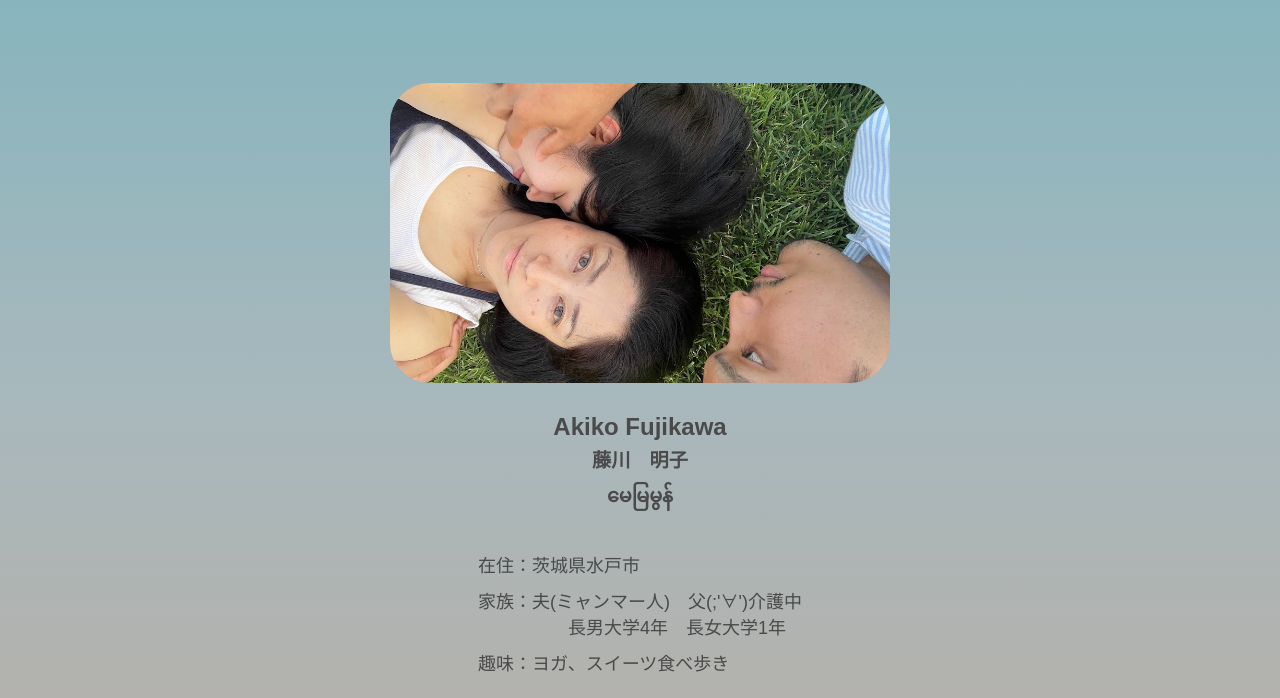
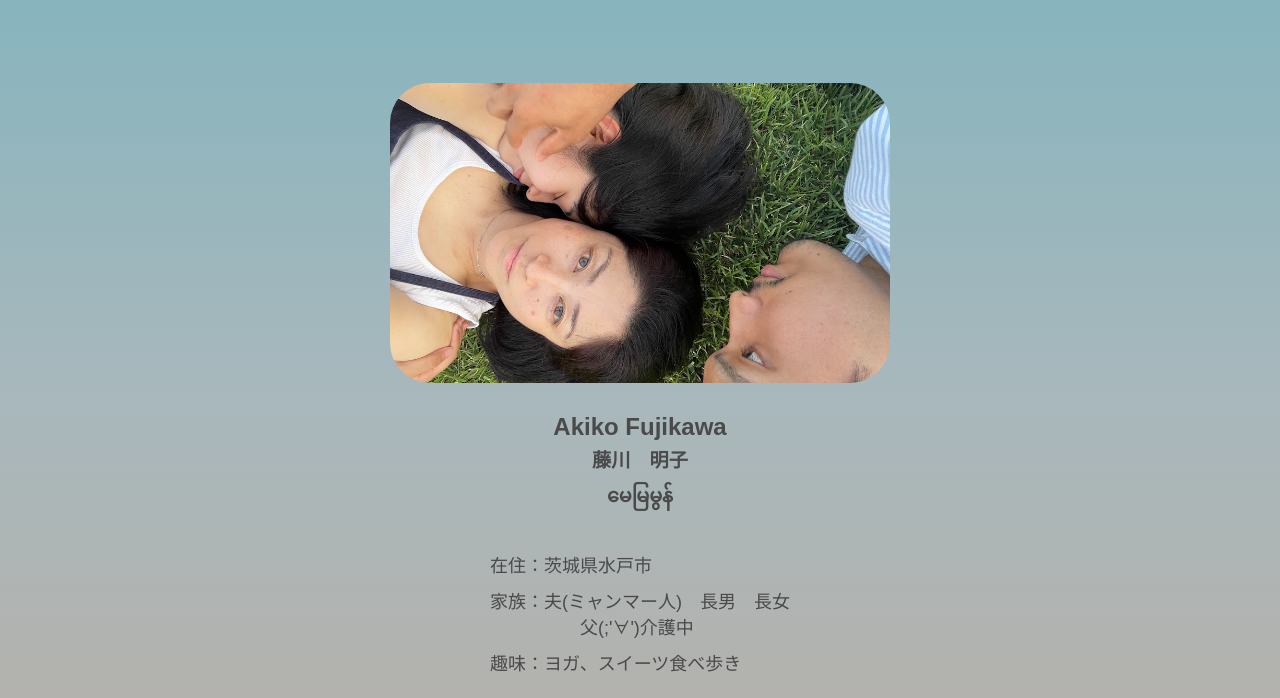
Before and after one commit to AkikoFujikawa/MyIR, a plain HTML site: page index.html in a window 1280 px wide. Shown: the part 102-800 px from the top of the page. Drawn offline with Linux system fonts and the light colour scheme.

Commit message:
Fix HTML

```diff
--- a/index.html
+++ b/index.html
@@ -24,8 +24,8 @@
           <div class="profile-center">
             <ul class="profile-list">
               <li>在住：茨城県水戸市</li>
-              <li>家族：夫(ミャンマー人)　父(;'∀')介護中
-                <br>長男大学4年　長女大学1年</li>
+              <li>家族：夫(ミャンマー人)　長男　長女
+              <br>父(;'∀')介護中</li>
               <li>趣味：ヨガ、スイーツ食べ歩き</li>
             </ul>
           </div>
```
